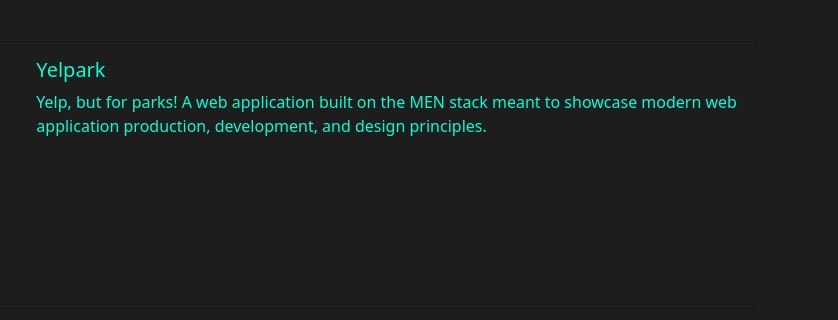
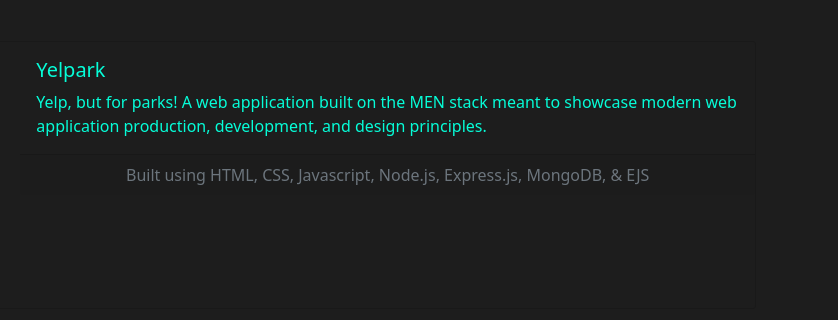
Before and after one commit to PeterCamejo/petercamejo.github.io, a website: page portfolio.html in a window 1280 px wide. Shown: the part 66-386 px from the top of the page, 442-1280 px from the left. Drawn offline with nearby package versions, Linux system fonts and the light colour scheme.

Commit message:
mostly stablized landing page video, updated porfolio page.

```diff
--- a/portfolio.html
+++ b/portfolio.html
@@ -41,6 +41,7 @@
           <a class= "link-styling-teal" href="https://obscure-stream-21690.herokuapp.com/"><h5 class="card-title"> Yelpark </h5></a>
           <p class= "card-text"> Yelp, but for parks! A web application built on the MEN stack meant to showcase modern web application production, development, and design principles.</p>
         </div>
+        <div class="card-footer text-center text-muted">Built using HTML, CSS, Javascript, Node.js, Express.js, MongoDB, & EJS</div>
       </div>
     </div>
   </div>
```
